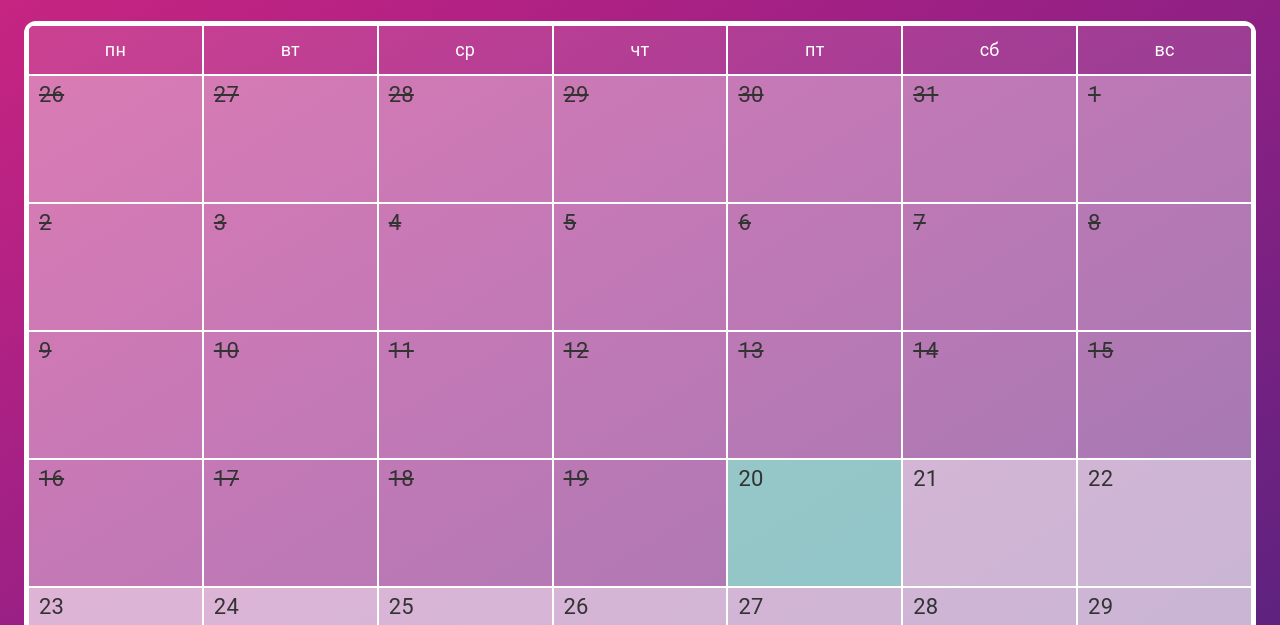
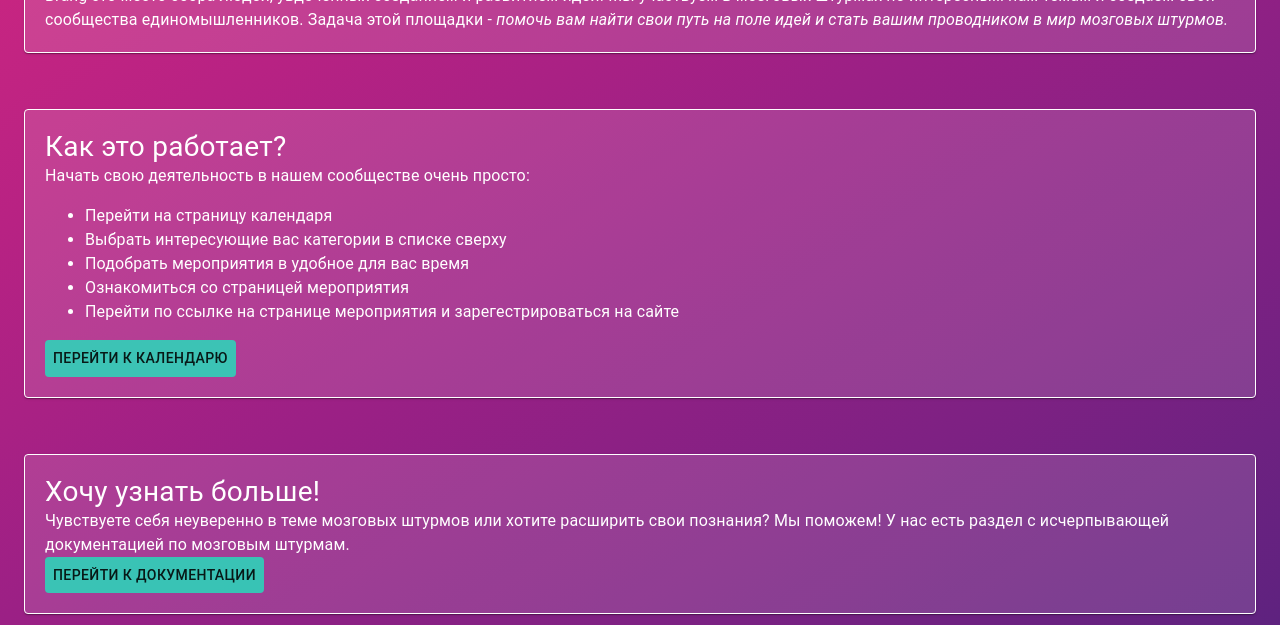
Before and after one commit to slon2015/Brang, a Gatsby site: page / in a window 1280 px wide. Shown: the part 175-800 px from the top of the page. Built offline with nearby package versions, Linux system fonts and the light colour scheme; Gatsby itself is replaced by a stand-in of ours.

Commit message:
Welcome page

```diff
--- a/src/common/header.tsx
+++ b/src/common/header.tsx
@@ -10,7 +10,7 @@ export const Header = () => {
       <Box className={styles.headerGap}/>
       <Box className={styles.header}>
         <Grid container>
-          <IconButton href="/">
+          <IconButton href="/calendar">
             <ChevronLeft/>
           </IconButton>
         </Grid>
--- /dev/null
+++ b/src/common/lib/common.ts
@@ -0,0 +1,10 @@
+import moment from "moment";
+
+export function pageDefault() {
+
+  moment.updateLocale('ru', {
+    week: {
+      dow: 1,
+    }
+  })
+}
--- /dev/null
+++ b/src/common/wellcomePage.tsx
@@ -0,0 +1,102 @@
+import { Box, Button, Grid, Icon, IconButton, makeStyles, SvgIcon, ThemeProvider, Typography } from '@material-ui/core';
+import React from 'react';
+import { Header } from './header';
+import { muiTheme, theme } from './lib/theme';
+import { Panel } from './panel';
+
+
+export const WellcomePageBody = () => {
+  const styles = useStyles()
+  return (
+    <ThemeProvider theme={muiTheme}>
+      <Header/>
+      <Box className={styles.container}>
+        <Grid container direction="column" alignItems="stretch" spacing={1}>
+          <Grid item>
+            <Panel>
+              <Typography variant="h2" className={styles.title}>
+                Brang
+              </Typography>
+              <Typography variant="body1">
+                Brang это место сбора людей, увдеченных созданием и развитием идей.
+                Мы участвуем в мозговых штурмах по интересным нам темам и создаем свои сообщества единомышленников.
+                Задача этой площадки - <i>
+                  помочь вам найти свои путь на поле идей и стать вашим проводником в мир мозговых штурмов.
+                </i>
+              </Typography>
+            </Panel>
+          </Grid>
+          <Grid item>
+            <Panel>
+              <Typography variant="h2" className={styles.title}>
+                Как это работает?
+              </Typography>
+              <Typography variant="body1">
+                Начать свою деятельность в нашем сообществе очень просто:
+                <ul>
+                  <li>Перейти на страницу календаря</li>
+                  <li>Выбрать интересующие вас категории в списке сверху</li>
+                  <li>Подобрать мероприятия в удобное для вас время</li>
+                  <li>Ознакомиться со страницей мероприятия</li>
+                  <li>Перейти по ссылке на странице мероприятия и зарегестрироваться на сайте</li>
+                </ul>
+                <Button href="/calendar" className={styles.button}>
+                  Перейти к календарю
+                </Button>
+              </Typography>
+            </Panel>
+          </Grid>
+          <Grid item>
+            <Panel>
+              <Typography variant="h2" className={styles.title}>
+                Хочу узнать больше!
+              </Typography>
+              <Typography variant="body1">
+                Чувствуете себя неуверенно в теме мозговых штурмов или хотите расширить свои познания?
+                Мы поможем! У нас есть раздел с исчерпывающей документацией по мозговым штурмам.
+                <br/>
+                <Button href="/docs" className={styles.button}>
+                  Перейти к документации
+                </Button>
+              </Typography>
+            </Panel>
+          </Grid>
+          <Grid item>
+            <Panel>
+              <Typography variant="h2" className={styles.title}>
+                Могу ли я разместить своё мероприятие?
+              </Typography>
+              <Typography variant="body1">
+                Мы активно работаем с инициативными представителями нашего сообщества.
+                Их мероприятия являются важнейшей частью нашей площадки.
+                Если вы хотите присоедениться к числу наших организаторов - напишите нам. Наша администрация с радостью поддержит вашу инициативу
+                <br/>
+                <IconButton href="https://vk.com/brangcommunity">
+                  <Icon>
+                    <img className={styles.icon} src="/vk.svg"/>
+                  </Icon>
+                </IconButton>
+              </Typography>
+            </Panel>
+          </Grid>
+        </Grid>
+      </Box>
+    </ThemeProvider>
+  )
+}
+
+const useStyles = makeStyles({
+  container: {},
+  button: {
+    backgroundColor: theme.colors.tagColor
+  },
+  icon: {
+    display: 'flex',
+    height: 'inherit',
+    width: 'inherit',
+  },
+  title: {
+    fontSize: '28px',
+    lineHeight: '34px'
+  }
+})
--- a/src/pages/index.tsx
+++ b/src/pages/index.tsx
@@ -1,47 +1,19 @@
-import React from "react";
+import React from 'react';
+import { pageDefault } from '../common/lib/common';
+import { Head } from '../common/seo';
+import { WellcomePageBody } from '../common/wellcomePage';
 
-import { Helmet } from "react-helmet";
+import './styles.css'
 
-import "./styles.css";
-import { Body } from "../common/body";
-import moment from "moment";
-import 'moment/locale/ru';
-import { graphql } from "gatsby";
-import { CalendarQuery, QueryData } from "../common/lib/model";
-import { Head } from "../common/seo";
+pageDefault()
 
-export const query = graphql`
-{
-  allBrangsJson {
-    nodes {
-      date
-      tags
-      name
-      id
-    }
-    totalCount
-  }
-  allTagsJson {
-    nodes {
-      name
-    }
-  }
+const WellcomePage = () => {
+  return (
+    <>
+      <Head/>
+      <WellcomePageBody/>
+    </>
+  )
 }
-`
 
-
-
-moment.locale('ru', {
-  week: {
-    dow: 1,
-  }
-})
-
-const home = ({data}: QueryData<CalendarQuery, never>) => (
-  <div className="home">
-    <Head/>
-    <Body brangs={data.allBrangsJson.nodes} tags={data.allTagsJson.nodes.map(tag => tag.name)}/>
-  </div>
-);
-
-export default home;
+export default WellcomePage;
```
Also changed, not shown: src/pages/brang/{brangsJson.id}.tsx (+2 -5 lines), src/pages/calendar.tsx (added, +42 -0 lines), src/pages/day/{brangsJson.date}.tsx (+2 -6 lines), static/vk.svg (added).
